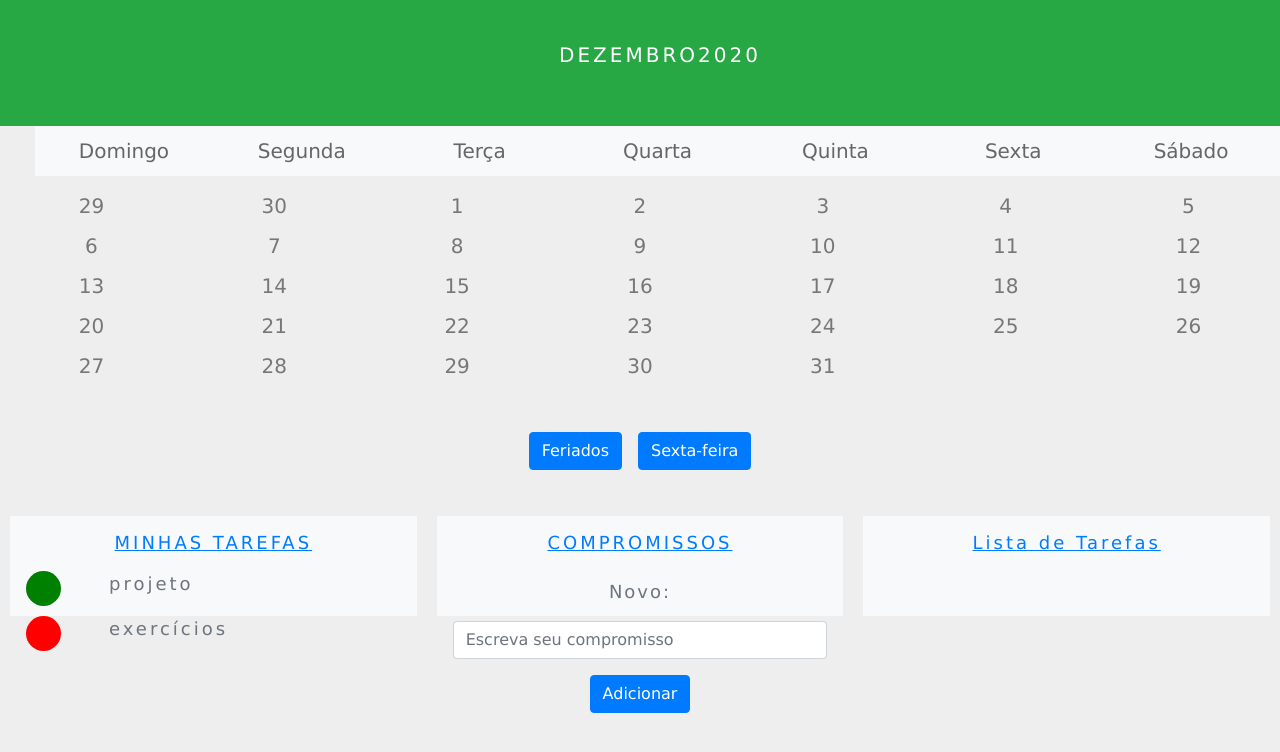
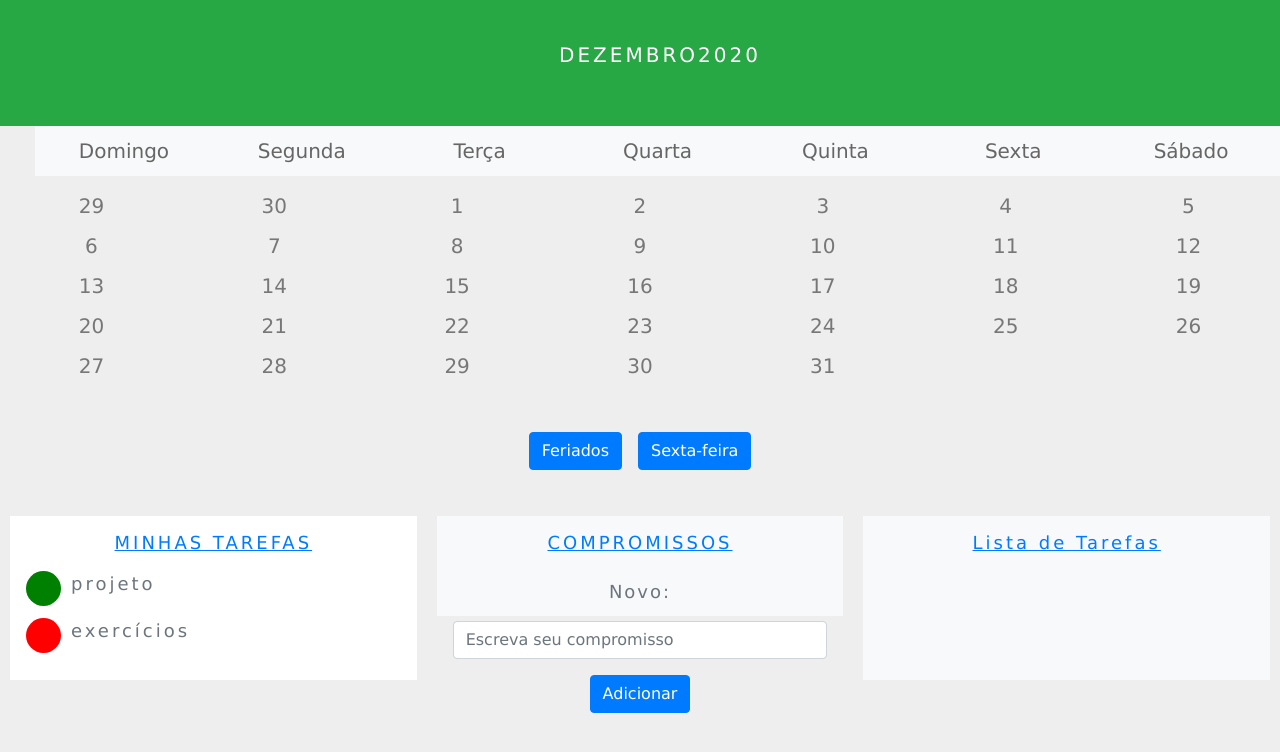
Before and after one commit to WesleybGuedes/WesleybGuedes-Tryber-Calendar, a website: page index.html in a window 1280 px wide. Drawn offline with nearby package versions, Linux system fonts and the light colour scheme; some packages are replaced by stand-ins of ours; a script that the page names is missing.

Commit message:
feat: fix tasks

```diff
--- a/index.html
+++ b/index.html
@@ -30,14 +30,14 @@
     <button id="btn-friday" class="btn btn-primary mx-2">Sexta-feira</button>
   </div>
   <section class="tasks-container mt-3">
-    <div class="my-tasks bg-light p-3">
+    <div class="my-tasks p-3">
       <h3 class="text-primary mb-3">MINHAS TAREFAS</h3>
-      <div class="d-flex align-items-center mb-2">
-        <div class="task mr-5" style="background-color: rgb(0, 128, 0);"></div>
+      <div class="task-item">
+        <div class="task" style="background-color: rgb(0, 128, 0);"></div>
         <span class="text-muted">projeto</span>
       </div>
-      <div class="d-flex align-items-center">
-        <div class="task mr-5" style="background-color: rgb(255, 0, 0);"></div>
+      <div class="task-item">
+        <div class="task" style="background-color: rgb(255, 0, 0);"></div>
         <span class="text-muted">exercícios</span>
       </div>
     </div>
@@ -47,7 +47,7 @@
         <label for="task-input" class="text-muted">Novo:</label>
         <input type="text" id="task-input" class="form-control" placeholder="Escreva seu compromisso">
       </div>
-      <button id="btn-add" class="btn btn-primary ">Adicionar</button>
+      <button id="btn-add" class="btn btn-primary">Adicionar</button>
     </div>
     <div class="task-list-container bg-light p-3">
       <h3 class="text-primary mb-3">Lista de Tarefas</h3>
@@ -55,6 +55,7 @@
       </ul>
     </div>
   </section>
+
   <script src="https://cdn.jsdelivr.net/npm/sweetalert2@10"></script>
   <script src="script.js"></script>
 </body>
--- a/style.css
+++ b/style.css
@@ -82,18 +82,10 @@ label {
 }
 
 .my-tasks {
-  clear: both;
-  float: left;
-  height: 100px;
-  vertical-align: middle;
-  width: 49%;
-}
-
-
-
-.my-tasks div:hover {
-  height: 45px;
-  width: 45px;
+ display: flex;
+ flex-direction: column;
+ height: 100%;
+ background-color: white;
 }
 
 .my-tasks span {
@@ -103,6 +95,7 @@ label {
   letter-spacing: 3px;
   padding-bottom: 10px;
   vertical-align: middle;
+
 }
 
 .tasks-container {
@@ -124,20 +117,6 @@ label {
   letter-spacing: 3px;
 }
 
-/* Estilos para o alert */
-.alert {
-  background-color: #f8d7da; /* Cor de fundo vermelha */
-  color: #721c24; /* Cor do texto vermelha */
-  border: 1px solid #f5c6cb; /* Borda vermelha */
-  padding: 8px 12px; /* Espaçamento interno */
-  border-radius: 4px; /* Borda arredondada */
-}
-
-
-.task-list {
-  margin-top: 20px;
-}
-
 .task-list-container {
   display: inline-block;
 }
@@ -147,16 +126,19 @@ label {
   margin: 10px;
 }
 
+.task-item {
+  display: flex;
+  align-items: center;
+  margin-bottom: 10px;
+}
+
 .task {
   height: 35px;
   width: 35px;
   border-radius: 50%;
+  margin-right: 10px; /* Espaçamento entre a bola e o texto */
 }
 
-.task:hover {
-  height: 45px;
-  width: 45px;
-}
 
 .task-list-container ul {
   list-style-type: none;
```
